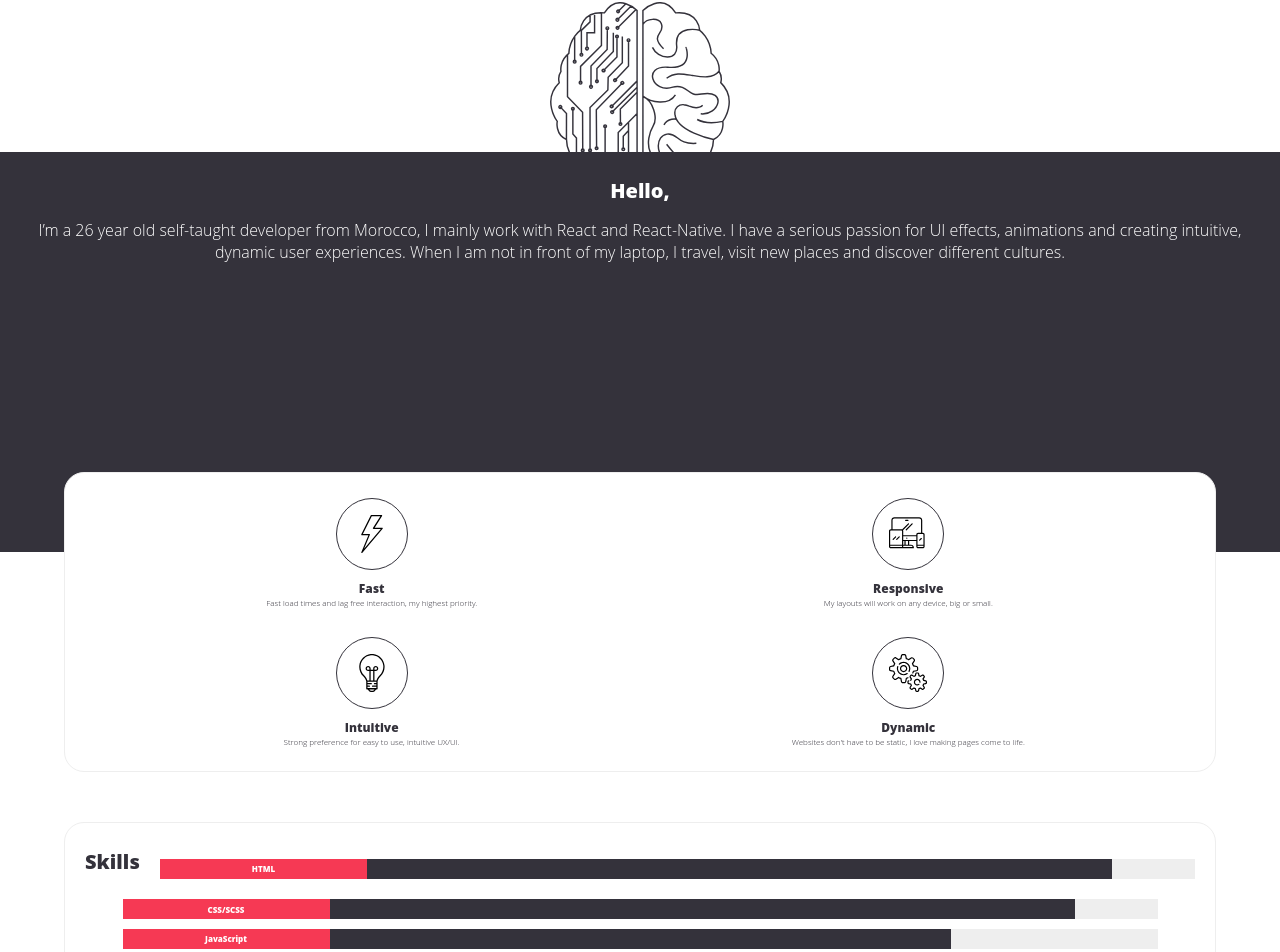
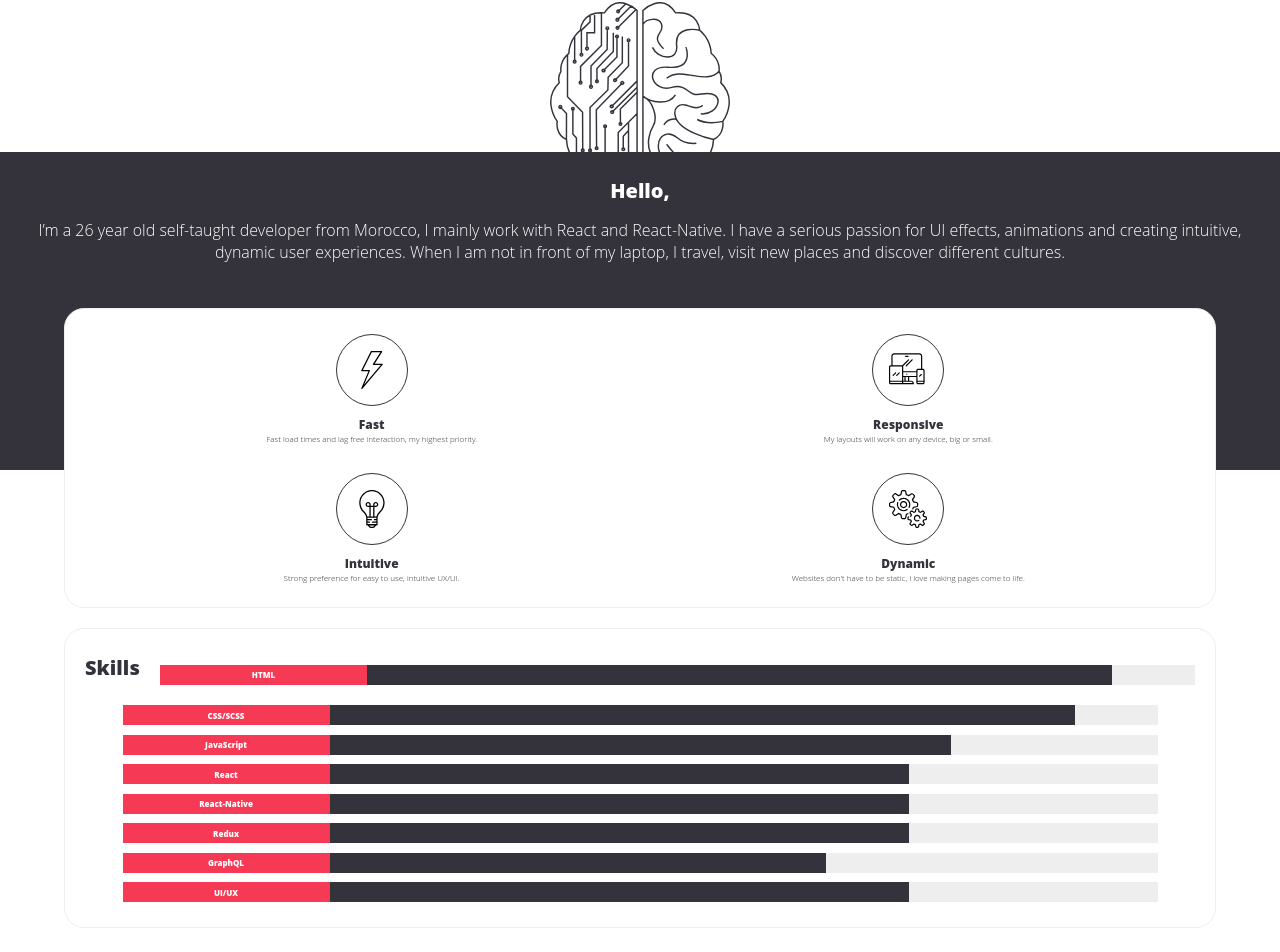
Before and after one commit to YousefJalali/yousefjalali.github.io, a React (Create React App) app: page / in a window 1280 px wide. Shown: the part 648-1600 px from the top of the page. Built offline with nearby package versions, Linux system fonts and the light colour scheme.

Commit message:
fix about section

```diff
--- a/src/App.js
+++ b/src/App.js
@@ -5,6 +5,7 @@ import { GlobalStyle } from "./theme/globalStyle";
 import { light } from "./theme/theme";
 import Home from "./pages/home";
 import About from "./pages/about";
+import Work from "./pages/work";
 
 export default class App extends Component {
   render() {
@@ -14,6 +15,7 @@ export default class App extends Component {
           <GlobalStyle />
           <Home />
           <About />
+          <Work />
         </>
       </ThemeProvider>
     );
--- a/src/pages/about.js
+++ b/src/pages/about.js
@@ -50,7 +50,8 @@ export default class Home extends React.Component {
   };
   render() {
     return (
-      <section style={{ padding: 0, overflow: "visible" }}>
+      <section style={{ padding: 0, height: "100%" }}>
+        <Background />
         <Summary>
           <h3>Hello,</h3>
           <p>
@@ -60,6 +61,7 @@ export default class Home extends React.Component {
             experiences. When I am not in front of my laptop, I travel, visit
             new places and discover different cultures.
           </p>
+        </Summary>
         <Card>
           <Service top>
             <IconWrapper>
@@ -99,10 +101,7 @@ export default class Home extends React.Component {
           <Service>
             <IconWrapper>
               <Icon viewBox="0 0 70 70">
-                  <path
-                    d={ICONS.dynamic.d}
-                    transform={ICONS.dynamic.transform}
-                  />
+                <path d={ICONS.dynamic.d} transform={ICONS.dynamic.transform} />
               </Icon>
             </IconWrapper>
             <h4>Dynamic</h4>
@@ -112,7 +111,7 @@ export default class Home extends React.Component {
             </p>
           </Service>
         </Card>
-          <Card skills>
+        <Card>
           <h3>Skills</h3>
           {this.state.skills.map(skill => (
             <Bar key={skill.id}>
@@ -123,31 +122,37 @@ export default class Home extends React.Component {
             </Bar>
           ))}
         </Card>
-        </Summary>
       </section>
     );
   }
 }
 
+const Background = styled.div`
+  position: absolute;
+  top: 0;
+  left: 0;
+  bottom: 60%;
+  right: 0;
+  background-color: ${props => props.theme.primary};
+`;
+
 const Summary = styled.div`
   width: 100%;
-  height: 50vh;
+  /* height: 50vh; */
   padding: 2.5rem;
   box-sizing: border-box;
-  background-color: ${props => props.theme.primary};
   color: ${props => props.theme.secondary};
-  text-align: center;
   position: relative;
+
 `;
 
 const Card = styled.div`
-  position: absolute;
-  top: ${props => (props.skills ? `calc(80% + 30rem + 5rem)` : "80%")};
-  left: 5%;
+  position: relative;
   width: 90%;
   height: 30rem;
   border: 1px solid #eee;
   padding: 2rem 0;
+  margin: 2rem auto;
   border-radius: 2rem;
   box-sizing: border-box;
   background-color: ${props => props.theme.secondary};
--- /dev/null
+++ b/src/pages/work.js
@@ -0,0 +1,12 @@
+import React from "react";
+import styled from "styled-components";
+
+export default class Home extends React.Component {
+  render() {
+    return (
+      <section style={{ padding: 0, overflow: "visible" }}>
+        <h1>Work</h1>
+      </section>
+    );
+  }
+}
--- a/src/theme/globalStyle.js
+++ b/src/theme/globalStyle.js
@@ -12,6 +12,7 @@ body {
     "Ubuntu", "Cantarell", "Fira Sans", "Droid Sans", "Helvetica Neue", sans-serif;
     -webkit-font-smoothing: antialiased;
     -moz-osx-font-smoothing: grayscale;
+  text-align: center;
 }
 section {
   height: 100vh;
@@ -21,6 +22,7 @@ section {
   background-color: ${props => props.theme.secondary};
   color: ${props => props.theme.primary};
   overflow: hidden;
+  position: relative;
 }
 
 h1 {
```
Lines whose indentation alone changed are shown as unchanged.
